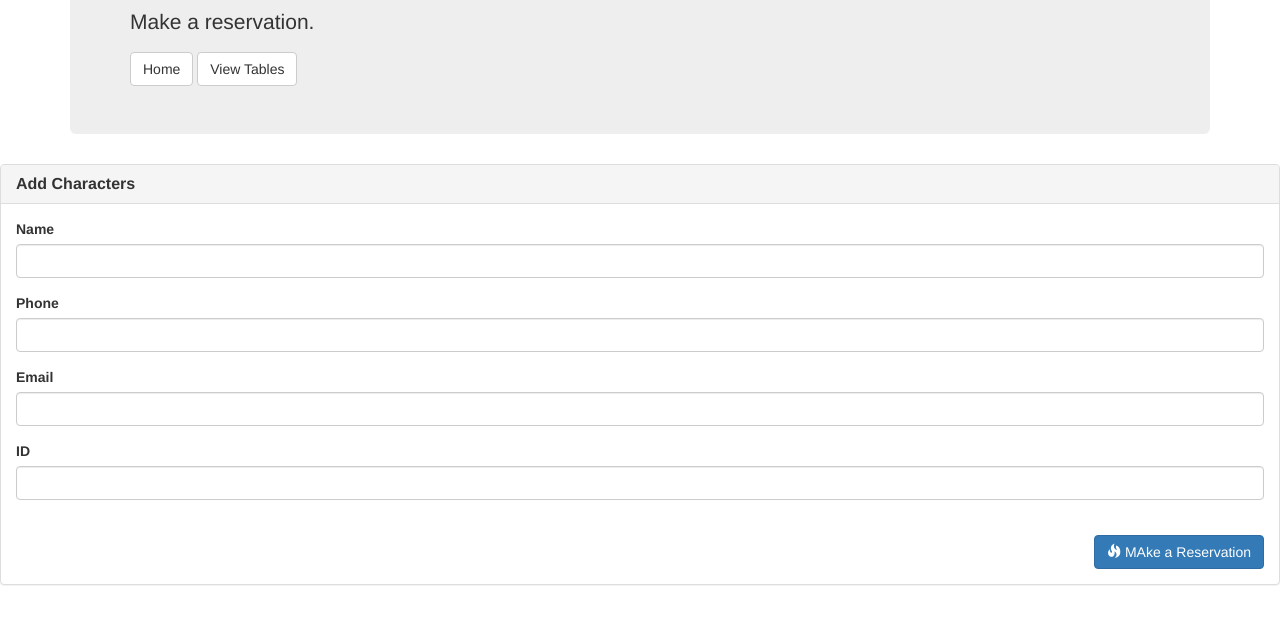
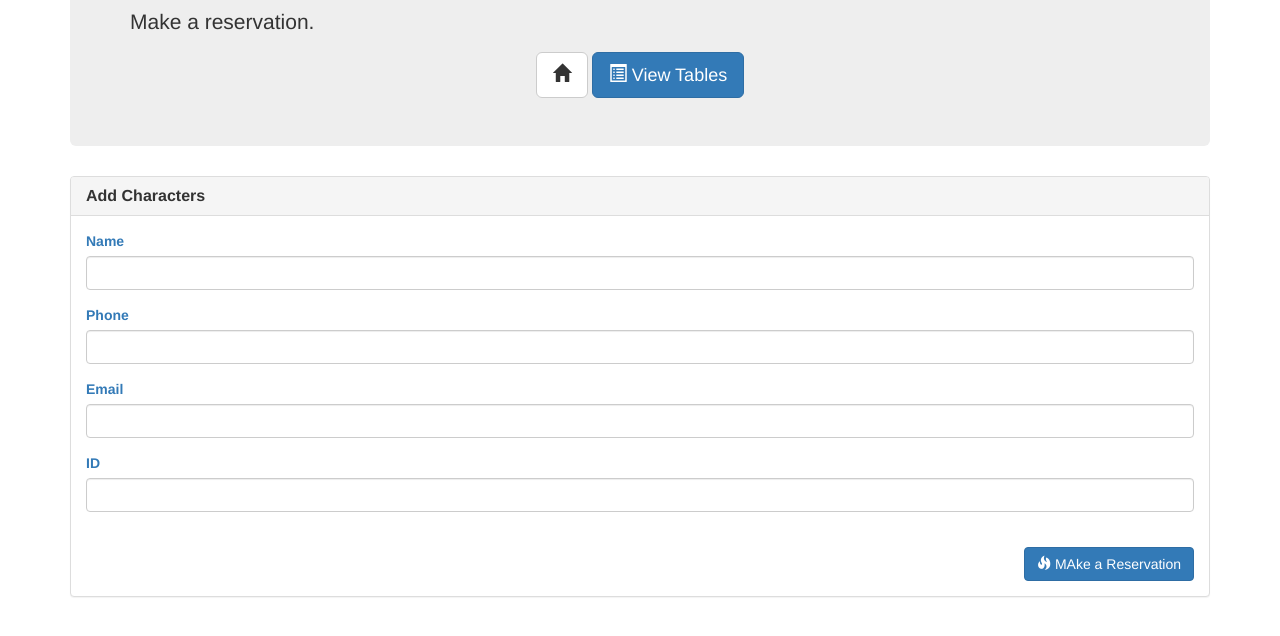
Before and after one commit to fibonaccicoder/restaurant-reservation, a website: page reservations.html in a window 1280 px wide. Shown: the part 140-776 px from the top of the page. Drawn offline with nearby package versions, Linux system fonts and the light colour scheme.

Commit message:
fixed links on html pages

```diff
--- a/reservations.html
+++ b/reservations.html
@@ -12,8 +12,15 @@
         <div class="jumbotron">
             <h1>Pizza Slut</h1>
             <p>Make a reservation.</p>
-            <button type="button" class="btn btn-default">Home</button>
-            <button type="button" class="btn btn-default">View Tables</button>
+            <div class="text-center">
+                <a href="index.html">
+                    <button class="btn btn-lg btn-default">
+                        <span class="glyphicon glyphicon-home"></span>
+                    </button>
+                </a>
+                <a href="tables.html">
+                    <button class="btn btn-lg btn-primary">
+                        <span class="glyphicon glyphicon-list-alt"></span> View Tables</button>
             </div>
 
         </div>
```
Also changed, not shown: index.html (+2 -2 lines), tables.html (+2 -2 lines), README.md. Lines whose indentation alone changed are shown as unchanged.
